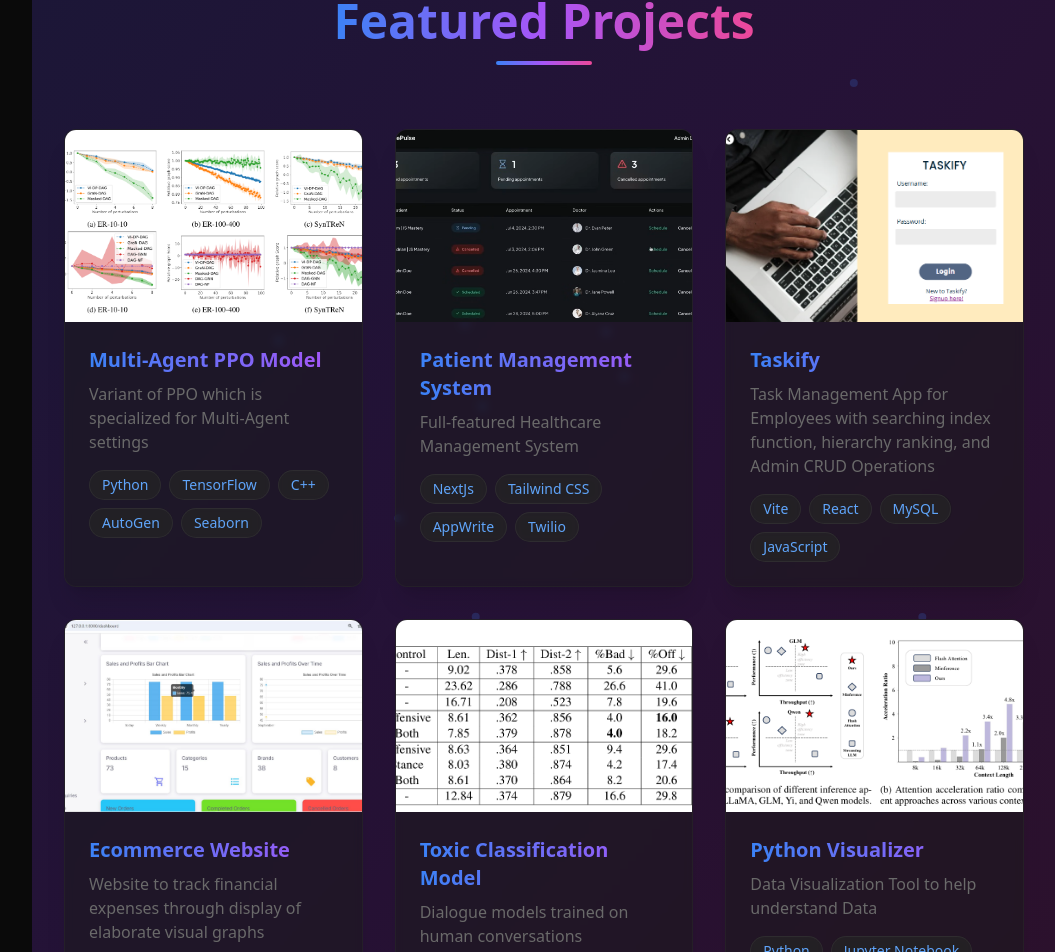
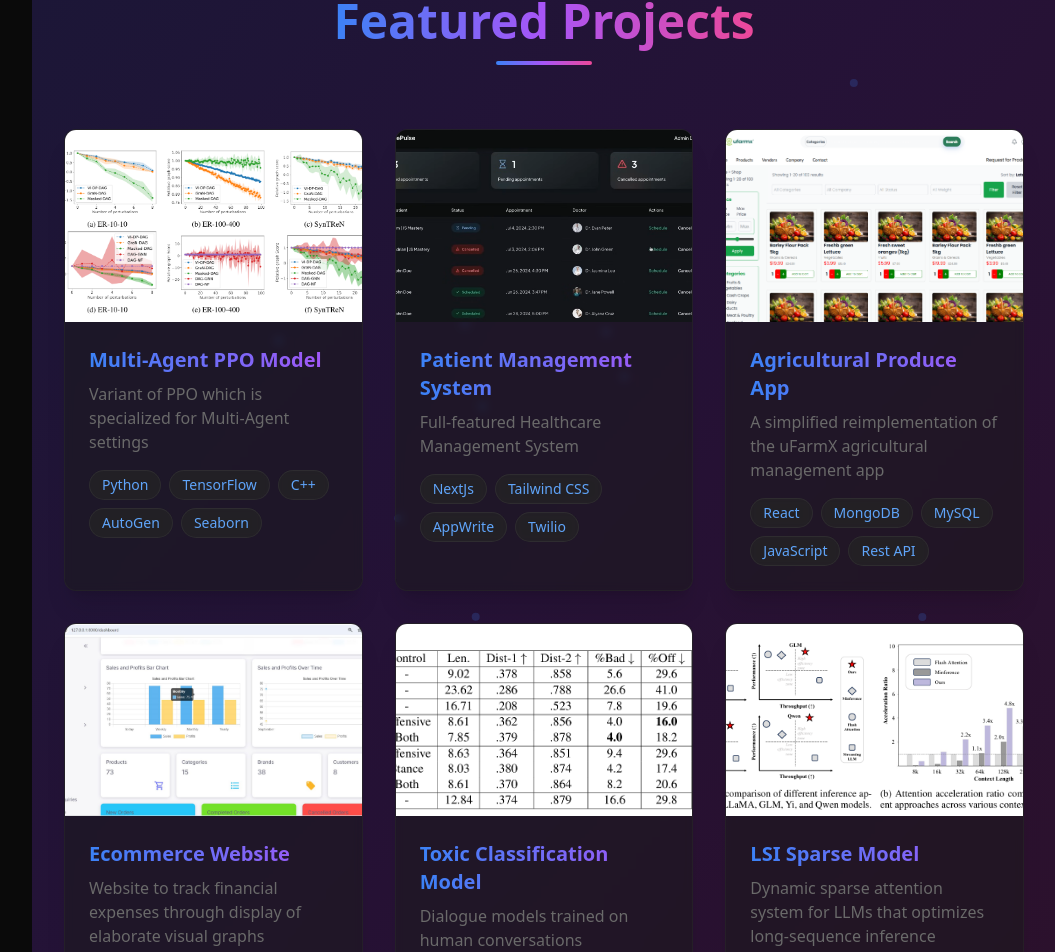
Before and after one commit to Sweep76/Sweep-Portfolio, a React (Vite) app: page / in a window 1280 px wide. Shown: the part 1739-2691 px from the top of the page, without its empty margins (224-1279 px from the left). Built offline with nearby package versions, Linux system fonts and the light colour scheme.

Commit message:
feat: update project details for Agricultural Produce App and LSI Sparse Model

```diff
--- a/src/components/Projects.tsx
+++ b/src/components/Projects.tsx
@@ -84,23 +84,27 @@ const Projects = () => {
       },
     },
 
-    // 3) Taskify
+    // 3) Agricultural Produce App
     {
-      title: "Taskify",
-      description: "Task Management App for Employees with searching index function, hierarchy ranking, and Admin CRUD Operations",
+      title: "Agricultural Produce App",
+      description: "A simplified reimplementation of the uFarmX agricultural management app",
       images: [
-        "/assets/images/projects/tasky.png",
+        "/assets/images/projects/ufarmx1.png",
+        "/assets/images/projects/ufarmx2.png",
+        "/assets/images/projects/ufarmx3.png",
+        "/assets/images/projects/ufarmx4.png",
+        "/assets/images/projects/ufarmx5.png",
       ],
-      tech: ["Vite", "React", "MySQL", "JavaScript"],
-      githubUrl: "https://github.com/Sweep76/Taskify-Management-Application",
+      tech: ["React", "MongoDB", "MySQL", "JavaScript", "Rest API"],
+      demoUrl: "https://ufarmx-buyer.vercel.app/",
       details: {
         overview:
-          "A Task Management Applications that help Employees organize their responsibilities in a fast-pace corporate world",
+          "A farm management platform prototype that allows users to log farm activities, track crop data, and view basic analytics, built as a learning project with minimal backend features.",
         features: [
-          "Time-based Tasks",
-          "Manage Employee Tasks for Careful Review",
-          "Calendar Control: Organize tasks based on priority or by time",
-          "Oversee task completion progress by Admin",
+          "Add and manage crop and field records",
+          "View basic yield and activity summaries",
+          "Simple dashboard for quick farm data access",
+          "Lightweight backend for storing and retrieving records",
         ],
       },
     },
@@ -151,27 +155,28 @@ const Projects = () => {
       ],
       },
     },
-    //
+    // LSI Sparse
     {
-      title: "Python Visualizer",
-      description: "Data Visualization Tool to help understand Data",
+      title: "LSI Sparse Model",
+      description: "Dynamic sparse attention system for LLMs that optimizes long-sequence inference",
       images: [
         "/assets/images/projects/visualizer.png",
         "/assets/images/projects/visualizer1.png",
         "/assets/images/projects/visualizer2.png",
+        "/assets/images/projects/visualizer3.png",
       ],
-      tech: ["Python", "Jupyter Notebook", "Seaborn", "Unittest", "Time series"],
-      githubUrl: "https://github.com/Sweep76/Data-Analytics-Visualizer",
+      tech: ["Python", "Triton", "FlashAttention", "CUDA (GPU-accelerated kernels", "LLaMA, InfiniteBench"],
+      githubUrl: "https://github.com/Sweep76/lsi-sparse",
       details: {
         overview:
-          "Pythong Visualier is a Data Visualization tool that helps you to understand the data in a more visual way. The libraries used are Matplotlib, Seaborn, and Pandas.",
+          "Developed a dynamic sparse attention system for LLMs that optimizes long-sequence inference (up to 128K tokens) by adapting attention patterns in real time, improving GPU efficiency without reducing accuracy.",
         features: [
-          "Exploratory Data Analysis",
-          "Data Cleaning",
+          "Context-aware attention pattern adjustment",
+          "Supports LLaMA, Qwen2, ChatGLM4, Yi architectures",
           "Data Preprocessing",
-          "Data Visualization",
-          "Data Analysis",
-          "Data Interpretation",
+          "Integration with PyTorch, Triton, Hugging Face, vLLM",
+          "Benchmarked on RULER and InfiniteBench datasets",
+          "Computational Efficiency Improvements",
         ],
       },
     },
```
